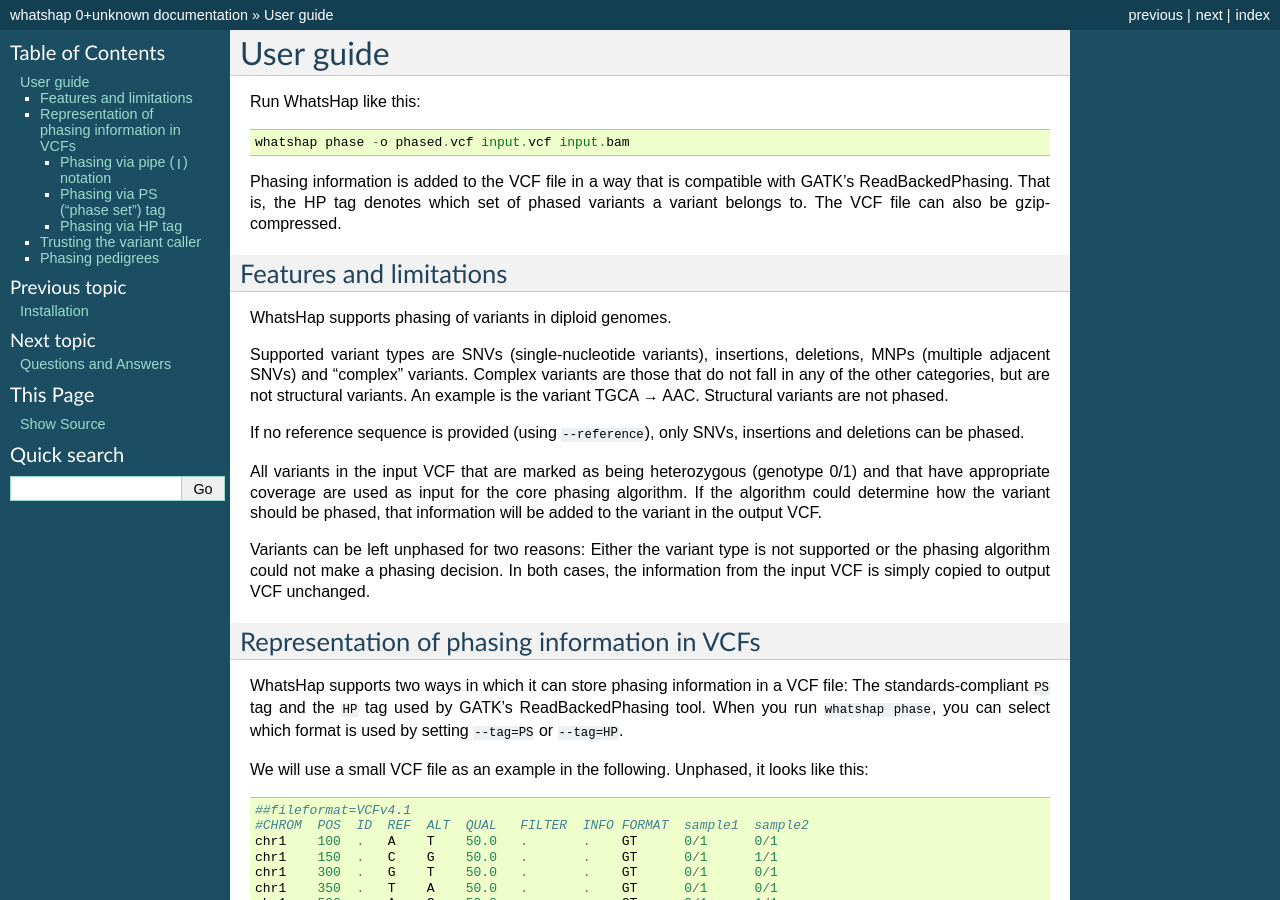
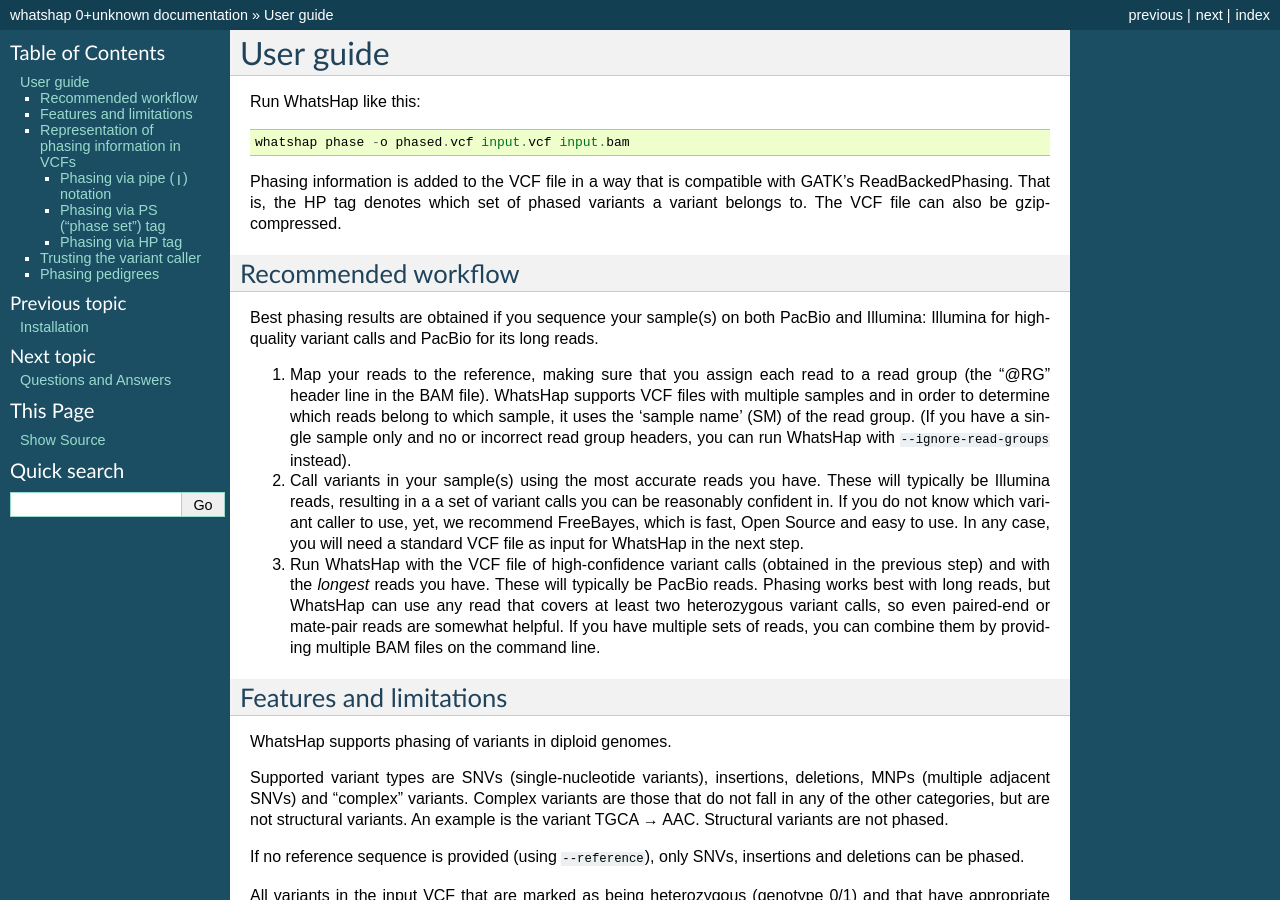
Before and after one commit to whatshap/whatshap, a Sphinx documentation site: the page built from doc/guide.rst, in a window 1280 px wide and 900 px high. Built offline with Sphinx 7.4.7, drawn with Linux system fonts in a browser that asks for light colours.

Commit message:
Document recommended workflow

```diff
--- a/doc/guide.rst
+++ b/doc/guide.rst
@@ -9,6 +9,18 @@
 Phasing information is added to the VCF file in a way that is compatible with
 GATK’s ReadBackedPhasing. That is, the HP tag denotes which set of phased
 variants a variant belongs to. The VCF file can also be gzip-compressed.
+
+
+Recommended workflow
+====================
+
+Best phasing results are obtained if you sequence your sample(s) on both PacBio and Illumina: Illumina for high-quality variant calls and PacBio for its long reads.
+
+1. Map your reads to the reference, making sure that you assign each read to a read group (the "@RG" header line in the BAM file). WhatsHap supports VCF files with multiple samples and in order to determine which reads belong to which sample, it uses the 'sample name' (SM) of the read group. (If you have a single sample only and no or incorrect read group headers, you can run WhatsHap with ``--ignore-read-groups`` instead).
+
+2. Call variants in your sample(s) using the most accurate reads you have. These will typically be Illumina reads, resulting in a a set of variant calls you can be reasonably confident in. If you do not know which variant caller to use, yet, we recommend FreeBayes, which is fast, Open Source and easy to use. In any case, you will need a standard VCF file as input for WhatsHap in the next step.
+
+3. Run WhatsHap with the VCF file of high-confidence variant calls (obtained in the previous step) and with the *longest* reads you have. These will typically be PacBio reads. Phasing works best with long reads, but WhatsHap can use any read that covers at least two heterozygous variant calls, so even paired-end or mate-pair reads are somewhat helpful. If you have multiple sets of reads, you can combine them by providing multiple BAM files on the command line.
 
 
 Features and limitations
```
